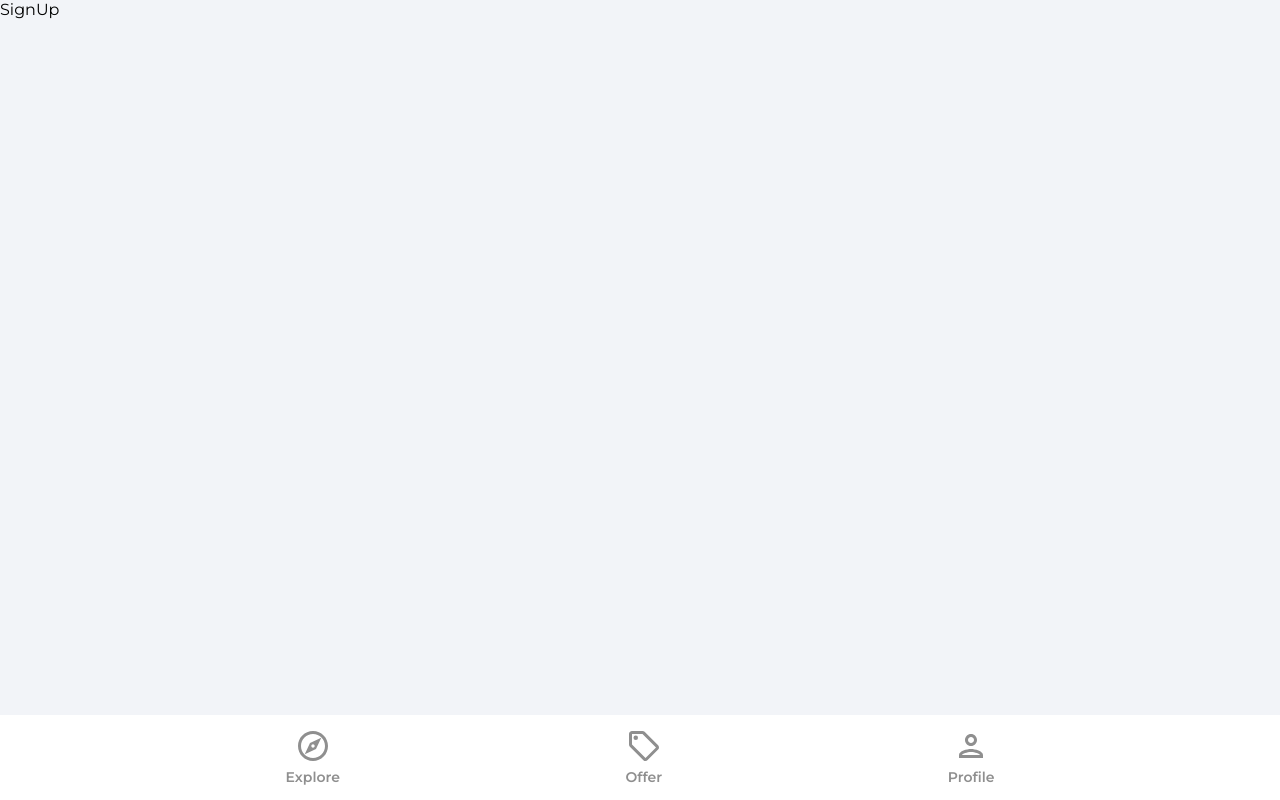
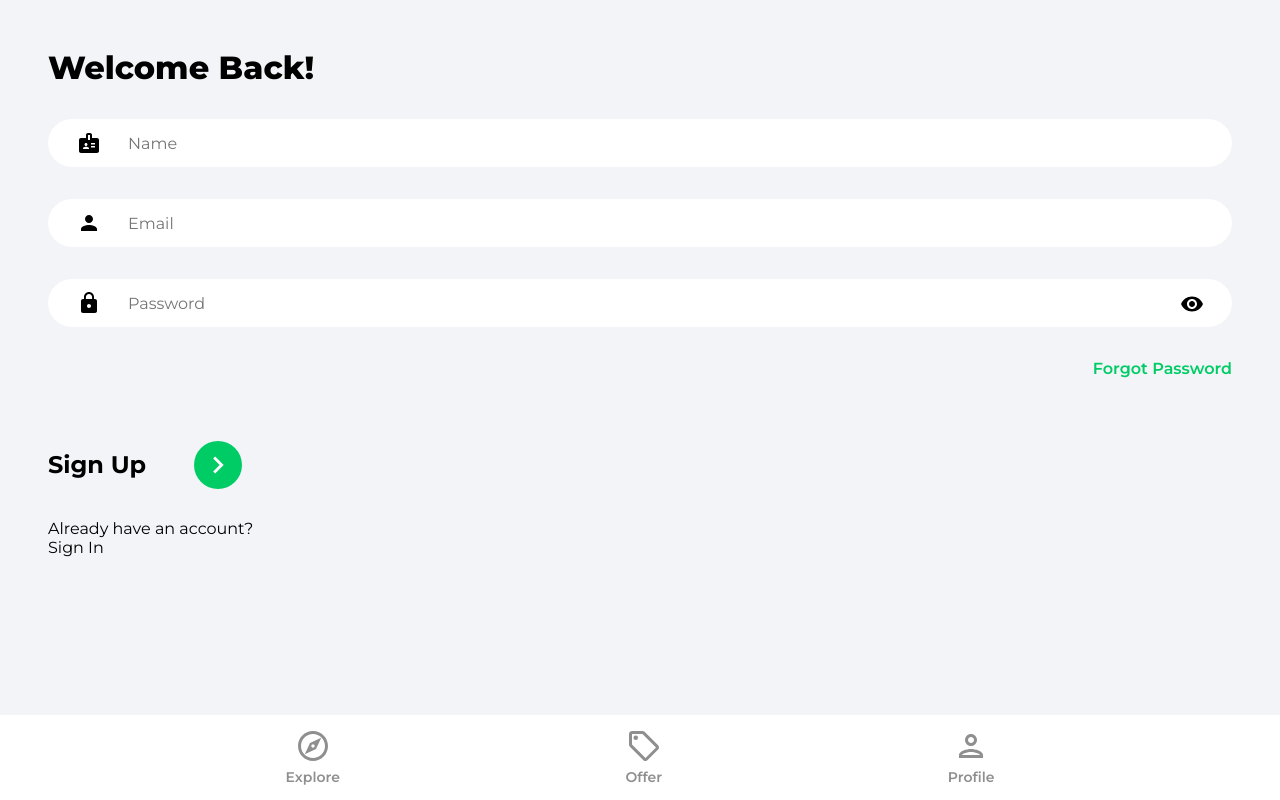
Before and after one commit to MattRuetz/house-marketplace-app, a React (Create React App) app: page /sign-up in a window 1280 px wide. Built offline with nearby package versions, Linux system fonts and the light colour scheme.

Commit message:
Create Sign-in and Sign-up pages (frontend). TODO: wire up to firebase user DB and Auth/OAuth

```diff
--- a/src/pages/SignIn.jsx
+++ b/src/pages/SignIn.jsx
@@ -1,5 +1,91 @@
+import { useState } from 'react';
+import { Link, useNavigate } from 'react-router-dom';
+import { ReactComponent as ArrowRightIcon } from '../assets/svg/keyboardArrowRightIcon.svg';
+import VisibilityIcon from '../assets/svg/visibilityIcon.svg';
+
 function SignIn() {
-    return <div>SignIn</div>;
+    const [showPassword, setShowPassword] = useState(false);
+
+    const [formData, setFormData] = useState({
+        email: '',
+        password: '',
+    });
+
+    const { email, password } = formData;
+
+    const navigate = useNavigate();
+
+    const onChange = (e) => {
+        setFormData((prevState) => ({
+            ...prevState,
+            [e.target.id]: e.target.value, // === ['email']: email, ['password']: password
+        }));
+    };
+
+    return (
+        <>
+            <div className="pageContainer">
+                <header>
+                    <p className="pageHeader">Welcome Back!</p>
+                </header>
+                <main>
+                    <form>
+                        <input
+                            type="email"
+                            className="emailInput"
+                            placeholder="Email"
+                            id="email"
+                            value={email}
+                            onChange={onChange}
+                        />
+
+                        <div className="passwordInputDiv">
+                            <input
+                                type={showPassword ? 'text' : 'password'}
+                                className="passwordInput"
+                                placeholder="Password"
+                                id="password"
+                                value={password}
+                                onChange={onChange}
+                            />
+                            <img
+                                src={VisibilityIcon}
+                                alt="show password"
+                                className="showPassword"
+                                onClick={
+                                    () =>
+                                        setShowPassword(
+                                            (prevState) => !prevState
+                                        ) //toggle vis
+                                }
+                            />
+                        </div>
+                        <Link
+                            to={'/forgot-password'}
+                            className="forgotPasswordLink"
+                        >
+                            Forgot Password
+                        </Link>
+
+                        <div className="signInBar">
+                            <p className="signInText">Sign In</p>
+                            <button className="signInButton">
+                                <ArrowRightIcon
+                                    fill="#fff"
+                                    width="34px"
+                                    height="34px"
+                                />
+                            </button>
+                        </div>
+                    </form>
+                    {/* Google OAuth */}
+                    <p>
+                        Don't have an account?<Link to="/sign-up">Sign Up</Link>
+                    </p>
+                </main>
+            </div>
+        </>
+    );
 }
 
 export default SignIn;
--- a/src/pages/SignUp.jsx
+++ b/src/pages/SignUp.jsx
@@ -1,5 +1,100 @@
+import { useState } from 'react';
+import { Link, useNavigate } from 'react-router-dom';
+import { ReactComponent as ArrowRightIcon } from '../assets/svg/keyboardArrowRightIcon.svg';
+import VisibilityIcon from '../assets/svg/visibilityIcon.svg';
+
 function SignUp() {
-    return <div>SignUp</div>;
+    const [showPassword, setShowPassword] = useState(false);
+
+    const [formData, setFormData] = useState({
+        email: '',
+        password: '',
+    });
+
+    const { name, email, password } = formData;
+
+    const navigate = useNavigate();
+
+    const onChange = (e) => {
+        setFormData((prevState) => ({
+            ...prevState,
+            [e.target.id]: e.target.value, // === ['email']: email, ['password']: password
+        }));
+    };
+
+    return (
+        <>
+            <div className="pageContainer">
+                <header>
+                    <p className="pageHeader">Welcome Back!</p>
+                </header>
+                <main>
+                    <form>
+                        <input
+                            type="text"
+                            className="nameInput"
+                            placeholder="Name"
+                            id="name"
+                            value={name}
+                            onChange={onChange}
+                        />
+                        <input
+                            type="email"
+                            className="emailInput"
+                            placeholder="Email"
+                            id="email"
+                            value={email}
+                            onChange={onChange}
+                        />
+
+                        <div className="passwordInputDiv">
+                            <input
+                                type={showPassword ? 'text' : 'password'}
+                                className="passwordInput"
+                                placeholder="Password"
+                                id="password"
+                                value={password}
+                                onChange={onChange}
+                            />
+                            <img
+                                src={VisibilityIcon}
+                                alt="show password"
+                                className="showPassword"
+                                onClick={
+                                    () =>
+                                        setShowPassword(
+                                            (prevState) => !prevState
+                                        ) //toggle vis
+                                }
+                            />
+                        </div>
+                        <Link
+                            to={'/forgot-password'}
+                            className="forgotPasswordLink"
+                        >
+                            Forgot Password
+                        </Link>
+
+                        <div className="signUpBar">
+                            <p className="signUpText">Sign Up</p>
+                            <button className="signUpButton">
+                                <ArrowRightIcon
+                                    fill="#fff"
+                                    width="34px"
+                                    height="34px"
+                                />
+                            </button>
+                        </div>
+                    </form>
+                    {/* Google OAuth */}
+                    <p>
+                        Already have an account?
+                        <Link to="/sign-in">Sign In</Link>
+                    </p>
+                </main>
+            </div>
+        </>
+    );
 }
 
 export default SignUp;
```
